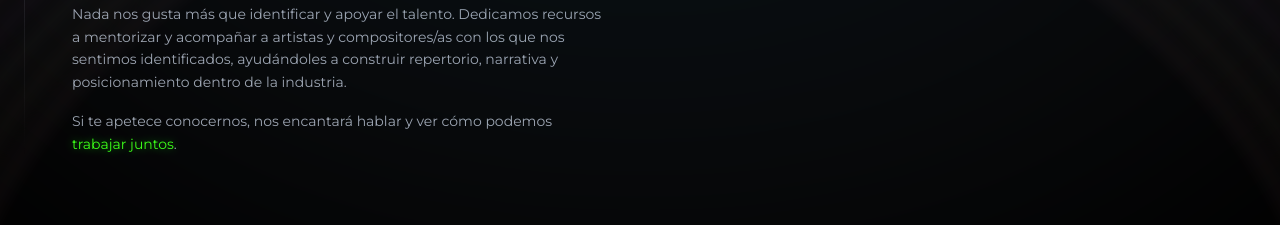
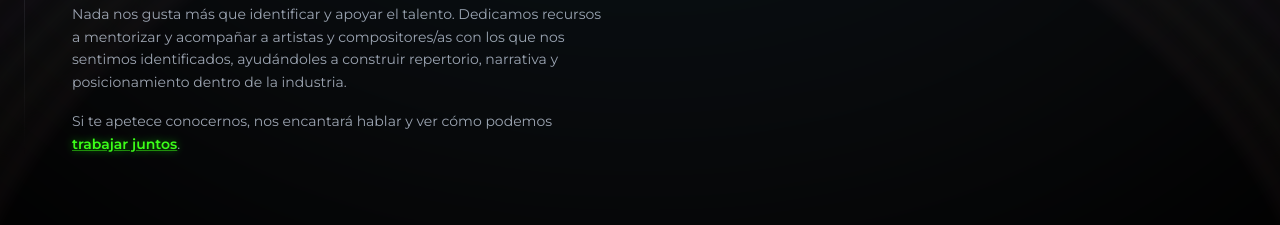
Before and after one commit to mhch83-wq/bks-music-web, a Next.js app: page / in a window 1280 px wide. Shown: the part 1500-1725 px from the top of the page. Built offline with nearby package versions, Linux system fonts and the light colour scheme.

Commit message:
Revert "Quitar subrayado del enlace 'trabajar juntos'"
This reverts commit c0081c41d6bd5767649f23ea525aca5948953581.

```diff
--- a/components/BKSMusic.tsx
+++ b/components/BKSMusic.tsx
@@ -338,7 +338,7 @@ export default function BKSMusic({ activeHeroBg }: BKSMusicProps = {}) {
                   Si te apetece conocernos, nos encantará hablar y ver cómo podemos{' '}
                   <a
                     href="#contact"
-                    className="text-[#39ff14] hover:text-[#00ff00] transition-colors duration-300 cursor-pointer no-underline"
+                    className="text-[#39ff14] hover:text-[#00ff00] transition-colors duration-300 font-semibold cursor-pointer underline decoration-[#39ff14]/50 hover:decoration-[#00ff00]"
                     style={{ textShadow: '0 0 8px rgba(57, 255, 20, 0.5)' }}
                   >
                     trabajar juntos
```
